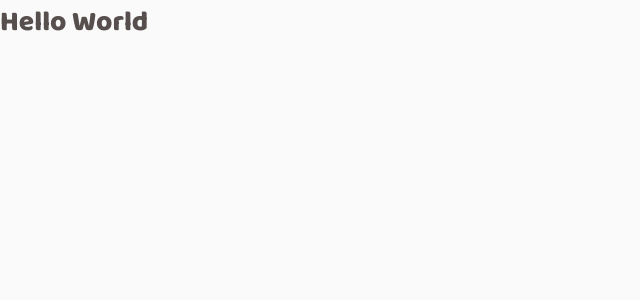
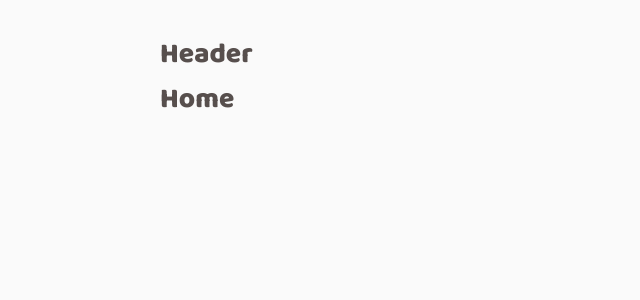
Before and after one commit to Alfredo-pg/coffee-delivery, a React (Vite) app: page / in a window 1280 px wide. Shown: the top 300 px of the page, without its empty margins (0-640 px from the left). Built offline with nearby package versions, Linux system fonts and the light colour scheme.

Commit message:
configuracao react-router-dom

```diff
--- a/package.json
+++ b/package.json
@@ -12,6 +12,7 @@
   "dependencies": {
     "react": "^18.2.0",
     "react-dom": "^18.2.0",
+    "react-router-dom": "^6.21.2",
     "styled-components": "^6.1.8"
   },
   "devDependencies": {
--- a/src/App.tsx
+++ b/src/App.tsx
@@ -1,11 +1,15 @@
 import { ThemeProvider } from 'styled-components'
 import { defaultTheme } from './styles/themes/default'
 import { GlobalStyle } from './styles/global'
+import { Router } from './Router'
+import { BrowserRouter } from 'react-router-dom'
 
 export function App() {
   return (
     <ThemeProvider theme={defaultTheme}>
-      <h1>Hello World</h1>
+      <BrowserRouter>
+        <Router />
+      </BrowserRouter>
 
       <GlobalStyle />
     </ThemeProvider>
--- /dev/null
+++ b/src/Router.tsx
@@ -0,0 +1,17 @@
+import { Route, Routes } from 'react-router-dom'
+import { Home } from './pages/Home'
+import { Checkout } from './pages/Checkout'
+import { Success } from './pages/Success'
+import { DefaultLayout } from './layouts/DefaultLayout'
+
+export function Router() {
+  return (
+    <Routes>
+      <Route path="/" element={<DefaultLayout />}>
+        <Route path="/" element={<Home />} />
+        <Route path="/checkout" element={<Checkout />} />
+        <Route path="/success" element={<Success />} />
+      </Route>
+    </Routes>
+  )
+}
--- /dev/null
+++ b/src/components/Header/index.tsx
@@ -0,0 +1,3 @@
+export function Header() {
+  return <h1>Header</h1>
+}
--- /dev/null
+++ b/src/layouts/DefaultLayout/index.tsx
@@ -0,0 +1,12 @@
+import { Outlet } from 'react-router-dom'
+import { Header } from '../../components/Header'
+import { DefaultLayoutContainer } from './styles'
+
+export function DefaultLayout() {
+  return (
+    <DefaultLayoutContainer>
+      <Header />
+      <Outlet />
+    </DefaultLayoutContainer>
+  )
+}
--- /dev/null
+++ b/src/layouts/DefaultLayout/styles.ts
@@ -0,0 +1,6 @@
+import styled from 'styled-components'
+
+export const DefaultLayoutContainer = styled.div`
+  max-width: 90rem;
+  padding: 2rem 10rem 9.8rem 10rem;
+`
--- /dev/null
+++ b/src/pages/Checkout/index.tsx
@@ -0,0 +1,3 @@
+export function Checkout() {
+  return <h1>Checkout</h1>
+}
--- /dev/null
+++ b/src/pages/Home/index.tsx
@@ -0,0 +1,3 @@
+export function Home() {
+  return <h1>Home</h1>
+}
--- /dev/null
+++ b/src/pages/Success/index.tsx
@@ -0,0 +1,3 @@
+export function Success() {
+  return <h1>Success</h1>
+}
```
Also changed, not shown: src/components/button.tsx (deleted), 1 other file (tests, documents, lock files or other folders).
